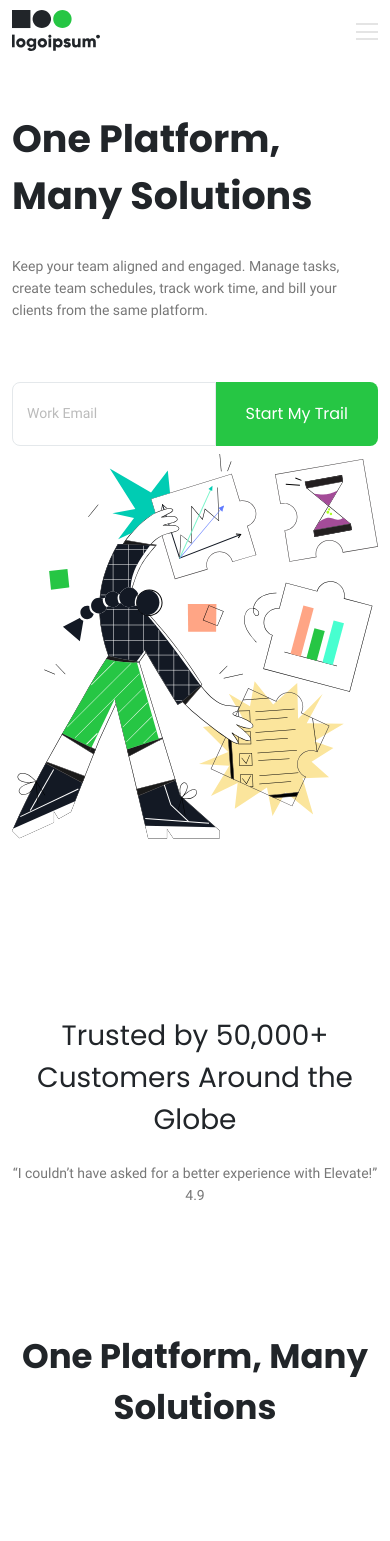
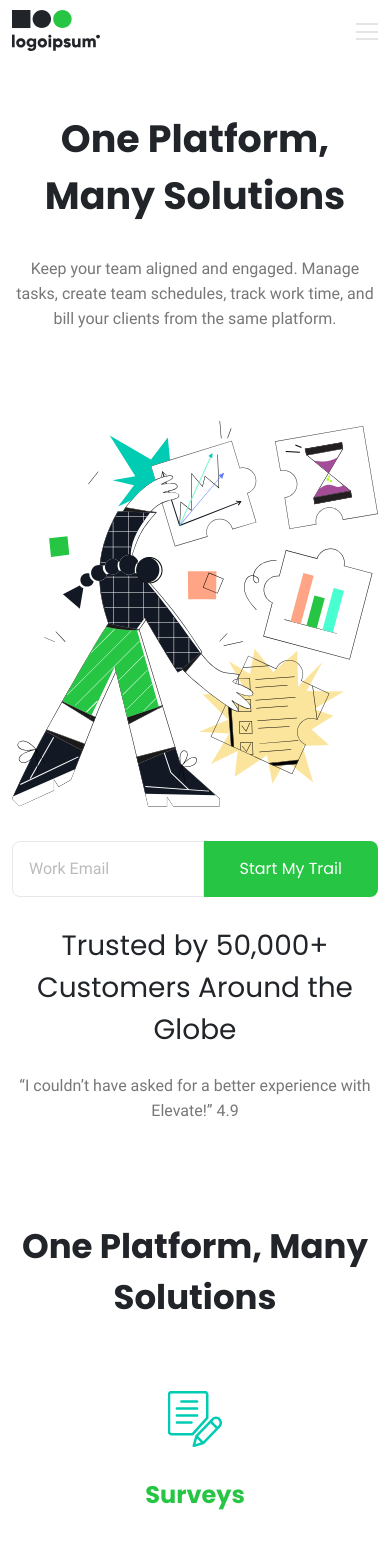
Before and after one commit to melnyk-cto/eduserve, a Next.js app: page / in a window 390 px wide. Shown: the top 1541 px of the page. Built offline with nearby package versions, Linux system fonts and the light colour scheme.

Commit message:
features: mobile (not responsive)

```diff
--- a/pages/index.js
+++ b/pages/index.js
@@ -28,7 +28,7 @@ const Home = () => {
                 Keep your team aligned and engaged. Manage tasks, create team schedules, track work time, and bill your
                 clients from the same platform.
               </p>
-              <label className={styles.buttons}>
+              <label className={`${styles.buttons} mobile`}>
                 <input type='text' placeholder='Work Email' />
                 <button type='button' className='btn-filled'>Start My Trail</button>
               </label>
@@ -36,6 +36,10 @@ const Home = () => {
             <div className={styles.bannerItem2}>
               <Image src={banner} alt='banner' />
             </div>
+            <label className={`${styles.buttons} desktop`}>
+              <input type='text' placeholder='Work Email' />
+              <button type='button' className='btn-filled'>Start My Trail</button>
+            </label>
           </div>
         </div>
       </section>
--- a/styles/Home.module.scss
+++ b/styles/Home.module.scss
@@ -187,32 +187,59 @@
 
 @media screen and (max-width: 992px) {
   .banner {
+    padding: 86px 0 0 0;
     .bannerInner {
+      text-align: center;
       .bannerItem1, .bannerItem2 {
         width: 100%;
       }
+      .bannerItem1, .bannerItem2 {
+        margin-bottom: 30px;
+      }
     }
   }
+  .rating {
+    padding: 20px 0;
+  }
   .platform {
+    h2 {
+      margin-bottom: 40px;
+    }
     .platformItems {
       width: 100%;
     }
   }
   .goals {
+    text-align: center;
+    .goalsItem1 {
+      margin-bottom: 32px;
+    }
     .goalsItem1, .goalsItem2 {
       width: 100%;
     }
   }
   .colored {
     .coloredItem1, .coloredItem2 {
-      width: 100%;
+      width:   100%;
+      padding: 15% 5%;
     }
   }
   .author {
     .authorItem1, .authorItem2 {
       width:     100%;
       transform: translate(0, 0);
-
+    }
+    .authorQuote {
+      padding: 30px 20px;
+      p {
+        font-size: 16px;
+      }
+    }
+  }
+  .contact {
+    h3 {
+      font-size:     38px;
+      margin-bottom: 20px;
     }
   }
 }
--- a/styles/globals.scss
+++ b/styles/globals.scss
@@ -267,8 +267,19 @@ input[disabled] {
   display: none;
 }
 
+.desktop {
+  display: none !important;
+}
+
+.mobile {
+  display: flex !important;
+}
+
 
 @media screen and (max-width: 768px) {
+  section {
+    padding: 40px 0;
+  }
   h1 {
     font-size: 38px;
   }
@@ -276,18 +287,17 @@ input[disabled] {
     font-size: 34px;
   }
   h3 {
-    font-size: 1.25rem;
-  }
-  h6 {
-    font-size: 0.875rem;
+    font-size: 28px;
   }
   p, li, a, label, input, input::placeholder {
-    font-size: 0.875rem;
+    font-size: 16px;
   }
-  label {
-    margin-bottom: 0.5rem;
-    input {
-      padding: 0.9rem 0.875rem;
-    }
+  .desktop {
+    display: flex !important;
   }
+
+  .mobile {
+    display: none !important;
+  }
+
 }
```
